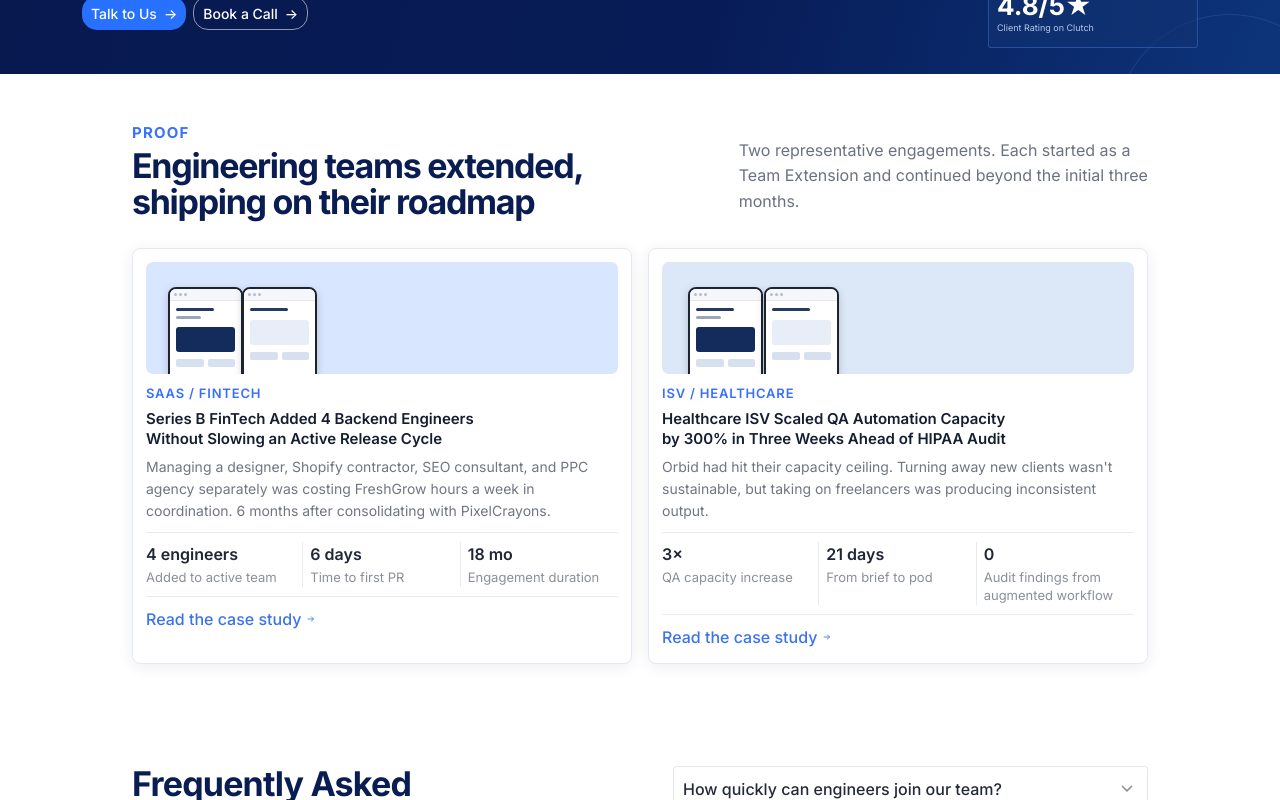
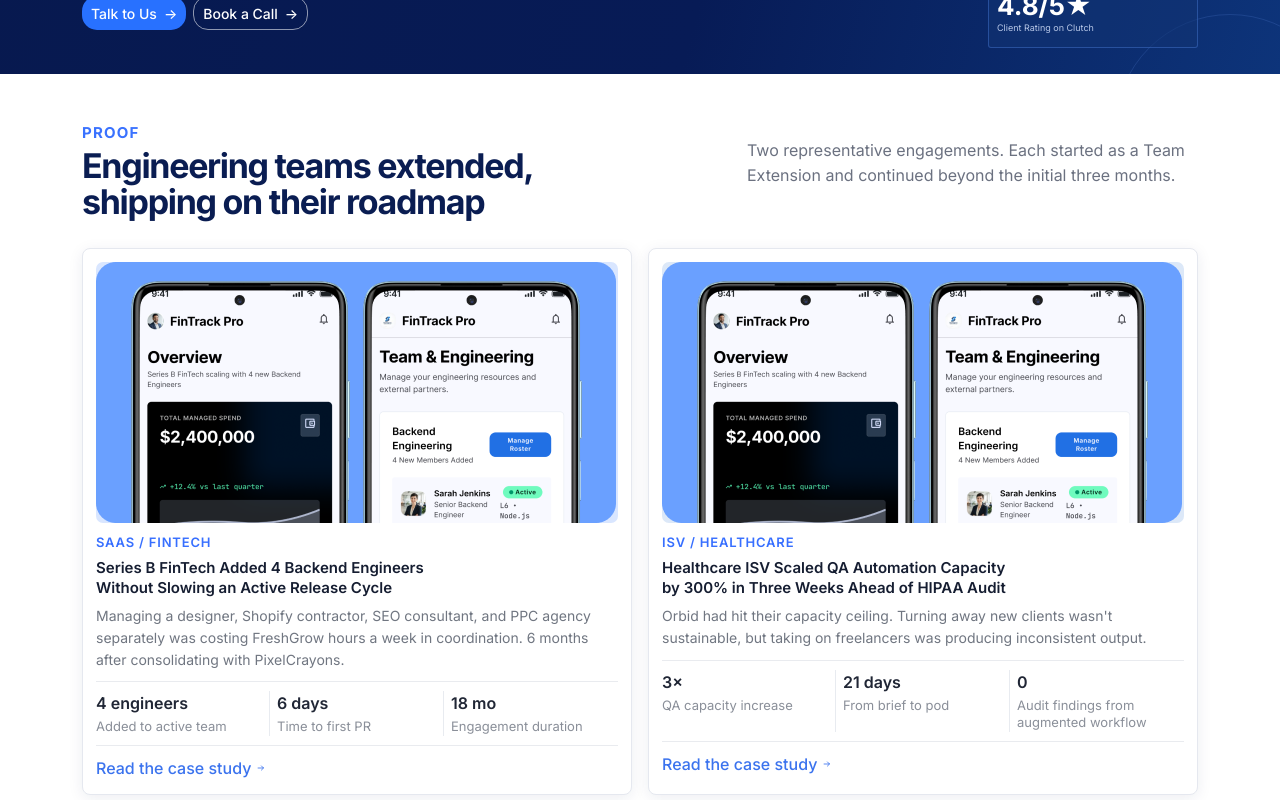
Before and after one commit to prabhatrana666/Assignment-Vinove, a React (Vite) app: page / in a window 1280 px wide. Shown: the part 2960-3760 px from the top of the page. Built offline with nearby package versions, Linux system fonts and the light colour scheme.

Commit message:
PROOF SECTION START

```diff
--- a/src/components/proof/Proof.css
+++ b/src/components/proof/Proof.css
@@ -89,7 +89,6 @@
 
 .proof-project-image {
     position: relative;
-    height: 112px;
     margin: 13px 13px 0;
     overflow: hidden;
     border-radius: 7px;
@@ -509,7 +508,7 @@
 
     .proof-case-studies .container,
     .proof-faq-section .container {
-        max-width: 1040px;
+        max-width: 1140px;
     }
 
     .proof-main-title {
--- a/src/components/proof/Proof.jsx
+++ b/src/components/proof/Proof.jsx
@@ -1,7 +1,7 @@
 import React, { useState } from "react";
 import "./Proof.css";
-import partner from "../../assets/vinove-images/partner1.png";
-import partner2 from "../../assets/vinove-images/partner2.png";
+import leftiage from "../../assets/vinove-images/mobile images_left.png";
+import rightiage from "../../assets/vinove-images/mobile images_right.png";
 
 /* =========================================================
    CASE STUDIES
@@ -251,7 +251,10 @@ const Proof = () => {
                                         className={`proof-project-image ${project.imageClass}`}
                                     >
 
-                    {/* Decorative browser/app mockup */}
+                                        <img src={leftiage} alt="leftiage" />
+                                        {/* Decorative browser/app mocku<img src={leftiage} alt="leftiage" />p */}
+
+                                        {/*
                     <div className="proof-device proof-device-one">
 
                       <div className="proof-device-top">
@@ -298,7 +301,7 @@ const Proof = () => {
 
                       </div>
 
-                    </div>
+                    </div>*/}
 
                                     </div>
 
@@ -425,8 +428,7 @@ const Proof = () => {
                                     return (
 
                                         <div
-                      className={`proof-faq-item ${
-                        isActive ? "proof-faq-active" : ""
+                                            className={`proof-faq-item ${isActive ? "proof-faq-active" : ""
                                                 }`}
                                             key={item.question}
                                         >
@@ -448,8 +450,7 @@ const Proof = () => {
 
 
                                             <div
-                        className={`proof-faq-answer ${
-                          isActive ? "proof-faq-answer-open" : ""
+                                                className={`proof-faq-answer ${isActive ? "proof-faq-answer-open" : ""
                                                     }`}
                                             >
 
```
Lines whose indentation alone changed are shown as unchanged.
